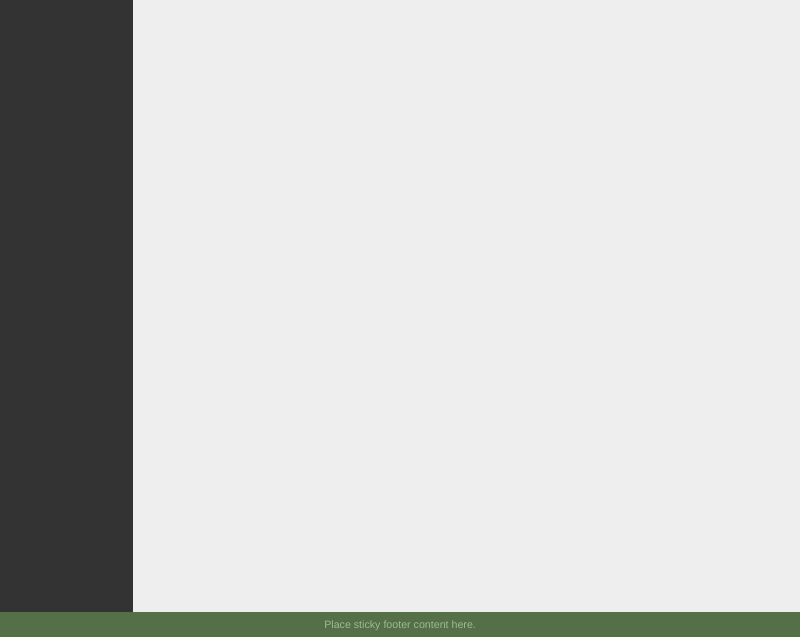
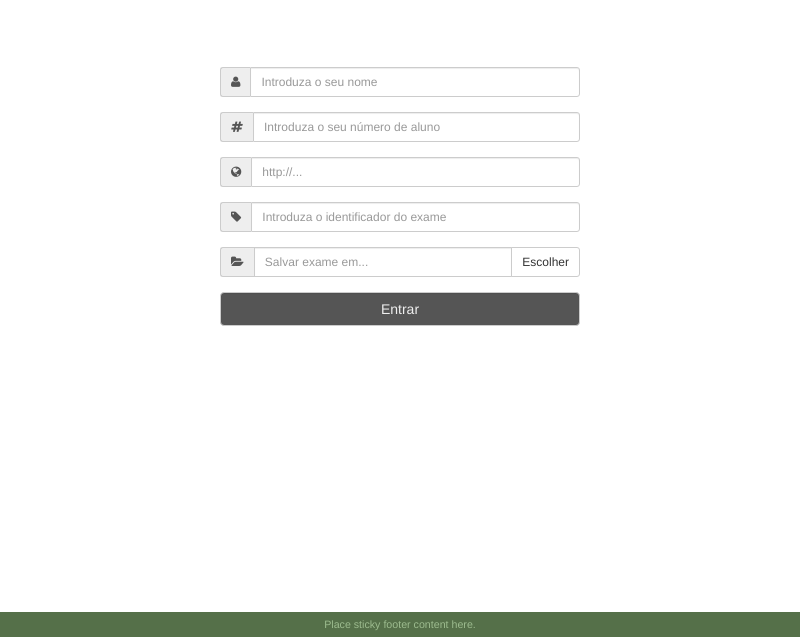
Before and after one commit to pnpo/ExaminationApp, an Electron app: page app/renderer/main.html in a window 800 px wide. Shown: the part 163-800 px from the top of the page. Drawn offline with nearby package versions, Linux system fonts and the light colour scheme; no server answers.

Commit message:
Added login forms with validation

```diff
--- a/app/css/custom.style.css
+++ b/app/css/custom.style.css
@@ -33,7 +33,32 @@ main {
 #login_page {
     margin: 0 auto;
     text-align: center;
+    padding-top: 30px;
 }
+
+.form-wrapper {
+  width:45%;
+  margin: 70px auto;
+}
+
+.input-group {
+  margin-bottom : 15px;
+}
+
+.form-button {
+  background-color:#555;
+  color: #eee;
+}
+
+.form-button:hover {
+  background-color:#557049;
+  font-weight: bold;
+}
+
+.row .form-control {
+  margin:0 auto;
+}
+
 
 #exam_page {
   height:100%;
--- a/app/js/main-code.js
+++ b/app/js/main-code.js
@@ -1,7 +1,15 @@
 const {ipcRenderer} = require('electron');
+const {dialog} = require('electron').remote;
 const {UI, PDF} = require('../js/examination-app-ui.js');
 
 $(document).ready(function() {
+
+    $('#btn_dir_chooser').click(function(){
+        var path = dialog.showOpenDialog({
+                    properties: ['openDirectory', 'createDirectory']
+                });
+        $('#tb_path').val(path).focus();
+    });
 
     $("#btn_enter").click(function() {
         var name = $('#tb_name').val();
--- a/app/renderer/main.html
+++ b/app/renderer/main.html
@@ -18,20 +18,59 @@
         </header>
 
         <main>
-            <div id="login_page" hidden>
+            <div id="login_page">
                 <h1>
-                    Benvindo ao seu teste!
+                    Benvindo ao seu Exame!
                 </h1>
                 <p>
                     Introduza o seu nome e número. Indique ainda as restantes credenciais conforme fornecido pelo seu professor.
                 </p>
-                <form class="">
-                    <input id="tb_name" type="text" placeholder="Introduza o seu nome" required/>
-                    <input id="tb_number" type="text" placeholder="Introduza o seu número de aluno" required/>
-                    <input id="tb_server" type="text" placeholder="http://..." required/>
-                    <input id="tb_eid" type="text" placeholder="Introduza o identificador do exame" required/>
-                    <button id="btn_enter">Entrar</button>
-                </form>
+                <div class="form-wrapper">
+                    <form data-toggle="validator" role="form">
+                        <div class="form-group">
+                            <div class="form-group has-feedback">
+                                <div class="input-group input-group-sm">
+                                    <span class="input-group-addon"><i class="fa fa-user"></i></span>
+                                    <input id="tb_name" class="form-control" type="text" placeholder="Introduza o seu nome" pattern="^([A-Z][a-z]+\s*)+$" required/>
+                                </div>
+                            </div>
+
+                            <div class="form-group has-feedback">
+                                <div class="input-group input-group-sm">
+                                    <span class="input-group-addon"><i class="fa fa-hashtag"></i></span>
+                                    <input id="tb_number" class="form-control" type="text" placeholder="Introduza o seu número de aluno" pattern="^[0-9]{3,}$" required/>
+                                </div>
+                            </div>
+
+                            <div class="form-group has-feedback">
+                                <div class="input-group input-group-sm">
+                                    <span class="input-group-addon"><i class="fa fa-globe"></i></span>
+                                    <input id="tb_server" class="form-control" type="url" placeholder="http://..." required/>
+                                </div>
+                            </div>
+
+                            <div class="form-group has-feedback">
+                                <div class="input-group input-group-sm">
+                                    <span class="input-group-addon"><i class="fa fa-tag"></i></span>
+                                    <input id="tb_eid" class="form-control" type="text" placeholder="Introduza o identificador do exame" pattern="^[0-9]+$"required/>
+                                </div>
+                            </div>
+
+                            <div class="form-group has-feedback">
+                                <div class="input-group input-group-sm">
+                                    <span class="input-group-addon"><i class="fa fa-folder-open"></i></span>
+                                    <input id="tb_path" class="form-control" type="input" placeholder="Salvar exame em..." required/>
+                                    <span class="input-group-btn">
+                                        <button id="btn_dir_chooser" class="btn btn-default" type="button">Escolher</button>
+                                    </span>
+                                </div>
+                            </div>
+                        </div>
+
+                        <button id="btn_enter" class="form-control form-button" >Entrar</button>
+
+                    </form>
+                </div>
             </div> <!-- End login page -->
 
             <div id="loading_page" hidden>
@@ -39,7 +78,7 @@
                 <img src="../images/loading.gif" alt="A carregar o exame" />
             </div> <!--End loading page-->
 
-            <div id="exam_page">
+            <div id="exam_page" hidden>
 
                 <div class="row">
                     <div class="col-xs-2 questions">
@@ -124,11 +163,9 @@
 
         <script>
             window.$=window.jQuery=require('jquery');
+            const {Validator} = require('bootstrap-validator');
         </script>
         <script src="../js/bootstrap.min.js"></script>
-        <script>
-
-        </script>
         <script src="../js/main-code.js"></script>
 
     </body>
--- a/main.js
+++ b/main.js
@@ -44,7 +44,7 @@ app.on('ready', ()=>{
     screen_w = width;
     screen_h = height;
     createMainWindow();
-    createInternetSensor();
+    //createInternetSensor();
 
     fs.readFile('./app/exam_samples/exam1.json', 'utf-8', (err, data) => {
         if (err) throw err;
--- a/package.json
+++ b/package.json
@@ -9,6 +9,7 @@
   "author": "Nuno Oliveira",
   "license": "ISC",
   "devDependencies": {
+    "bootstrap-validator": "^0.11.5",
     "electron-prebuilt": "^1.4.3",
     "jquery": "^3.1.1",
     "pdfmake": "^0.1.18"
```
